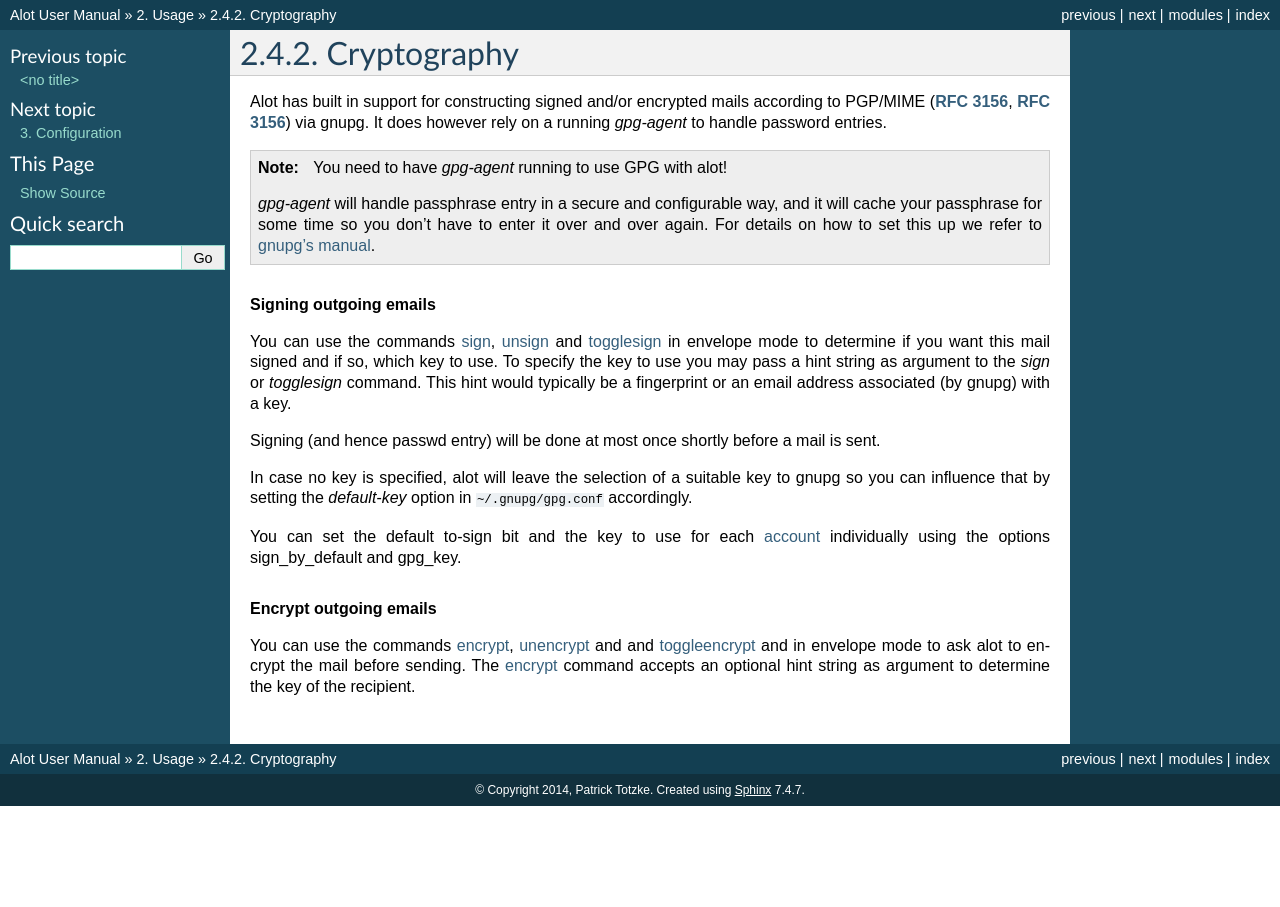
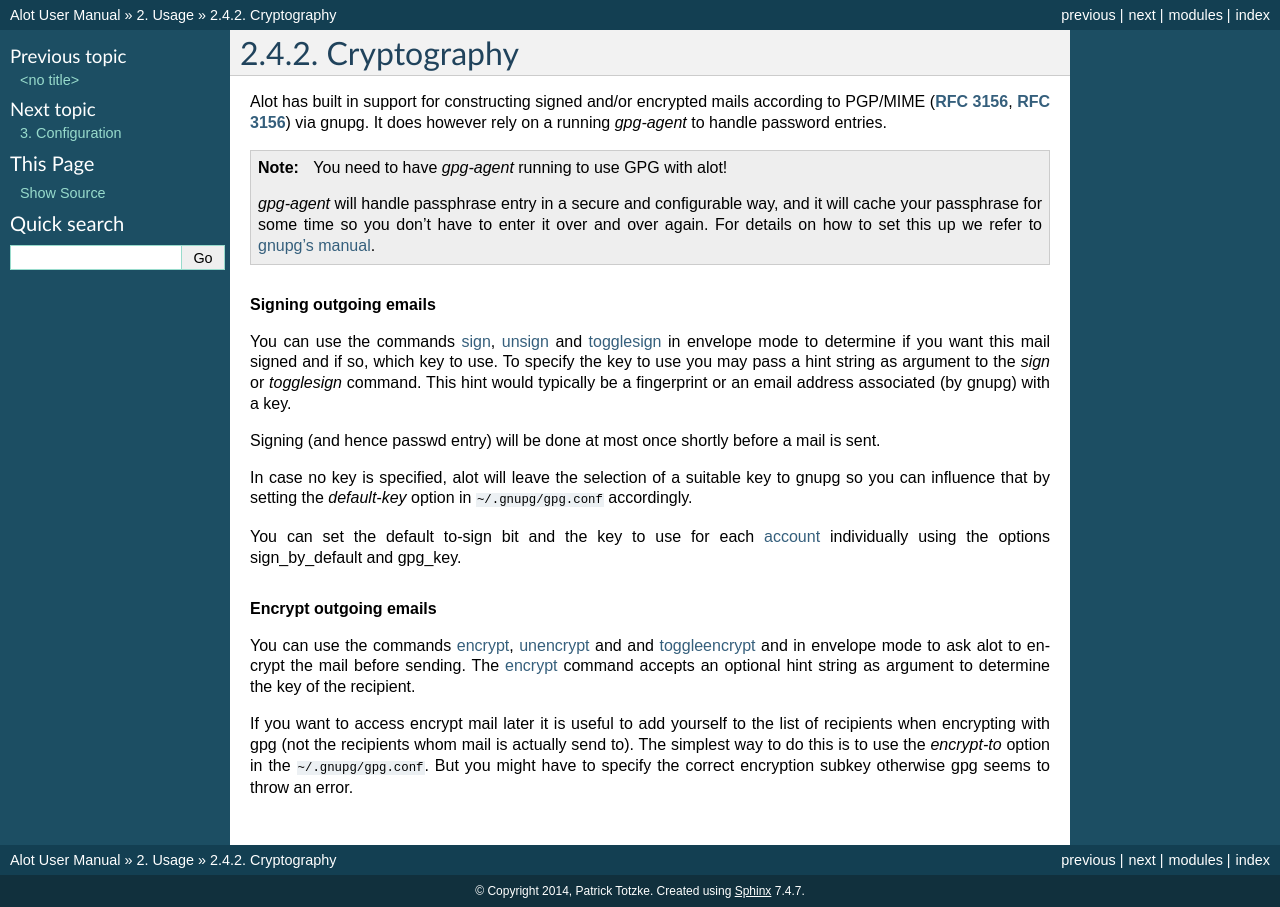
Before and after one commit to pazz/alot, a Sphinx documentation site: the page built from docs/source/usage/crypto.rst, in a window 1280 px wide. Built offline with Sphinx 7.4.7, drawn with Linux system fonts in a browser that asks for light colours.

Commit message:
Add comment about "encrypt-to-self" in docs.

```diff
--- a/docs/source/usage/crypto.rst
+++ b/docs/source/usage/crypto.rst
@@ -39,3 +39,9 @@ and :ref:`toggleencrypt <cmd.envelope.toggleencrypt>` and
 in envelope mode to ask alot to encrypt the mail before sending.
 The :ref:`encrypt <cmd.envelope.encrypt>` command accepts an optional
 hint string as argument to determine the key of the recipient.
+
+If you want to access encrypt mail later it is useful to add yourself to the
+list of recipients when encrypting with gpg (not the recipients whom mail is
+actually send to). The simplest way to do this is to use the `encrypt-to`
+option in the :file:`~/.gnupg/gpg.conf`. But you might have to specify the
+correct encryption subkey otherwise gpg seems to throw an error.
```
